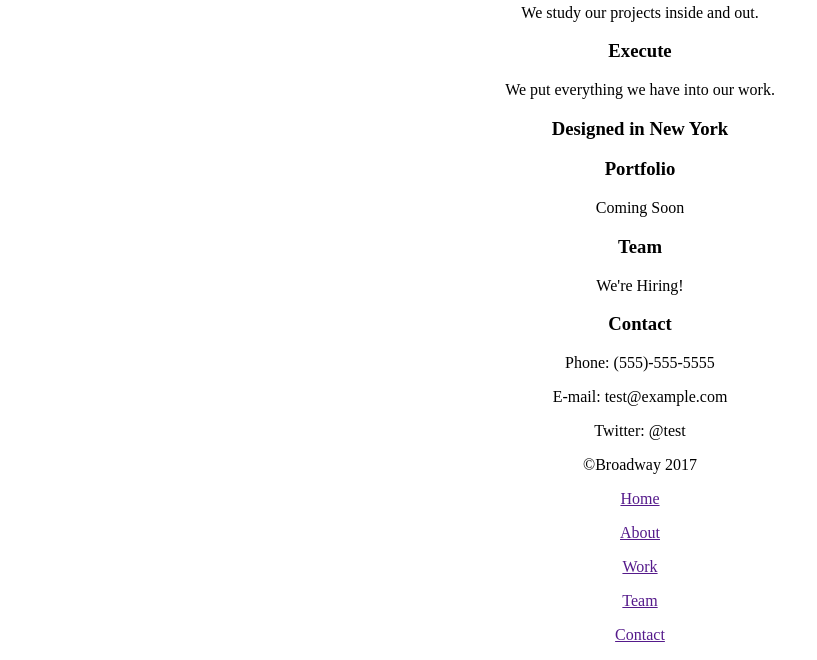
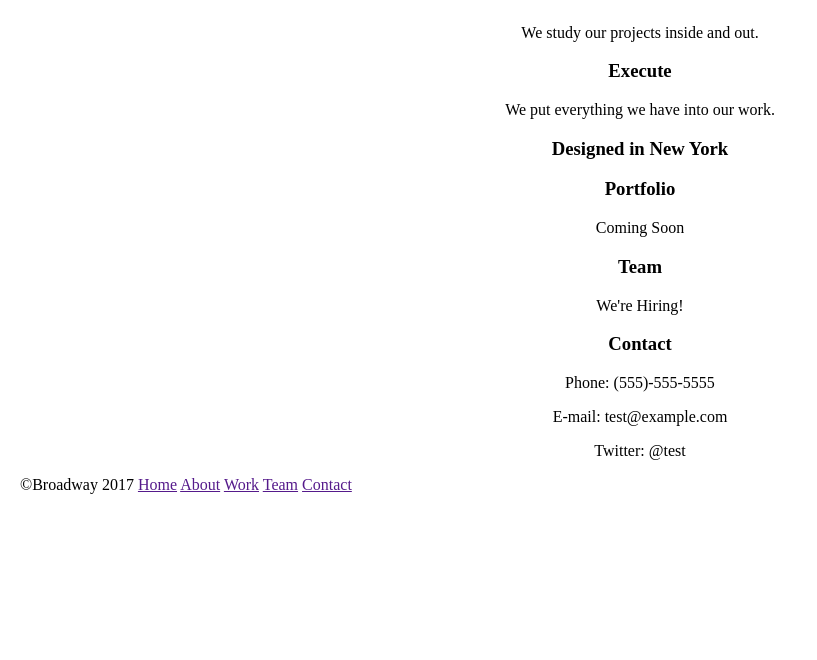
Before and after one commit to JonNelsonCodes/Broadway, a plain HTML site: page index.html in a window 1280 px wide. Shown: the part 486-1146 px from the top of the page, without its empty margins (0-817 px from the left). After the commit the page ends 1016 px from the top, so only its background shows below. Drawn offline with Linux system fonts and the light colour scheme; files whose address does not match are found by name.

Commit message:
needs icons and layout work in css

```diff
--- a/index.html
+++ b/index.html
@@ -51,12 +51,17 @@
       <p>Twitter: @test</p>
     </div>
     <div class="wrapup">
-      <p>&copy;Broadway 2017</p>
-      <a href=""><p>Home</p></a>
-      <a href=""><p>About</p></a>
-      <a href=""><p>Work</p></a>
-      <a href=""><p>Team</p></a>
-      <a href=""><p>Contact</p></a>
+      <p>
+      <span>
+        &copy;Broadway 2017
+      </span>
+
+      <a href=""><span>Home</span></a>
+      <a href=""><span>About</span></a>
+      <a href=""><span>Work</span></a>
+      <a href=""><span>Team</span></a>
+      <a href=""><span>Contact</span></a>
+      </p>
     </div>
   </body>
 </html>
--- a/resources/css/style.css
+++ b/resources/css/style.css
@@ -1,8 +1,16 @@
 html, body {
   text-align: center;
+  margin: auto;
+  padding: 10px;
 
 }
 
 .header {
   background: url(/D:/Broadway/resources/images/building.png);
 }
+
+.wrapup {
+  text-align: left;
+  max-width: fit-content;
+
+}
```
